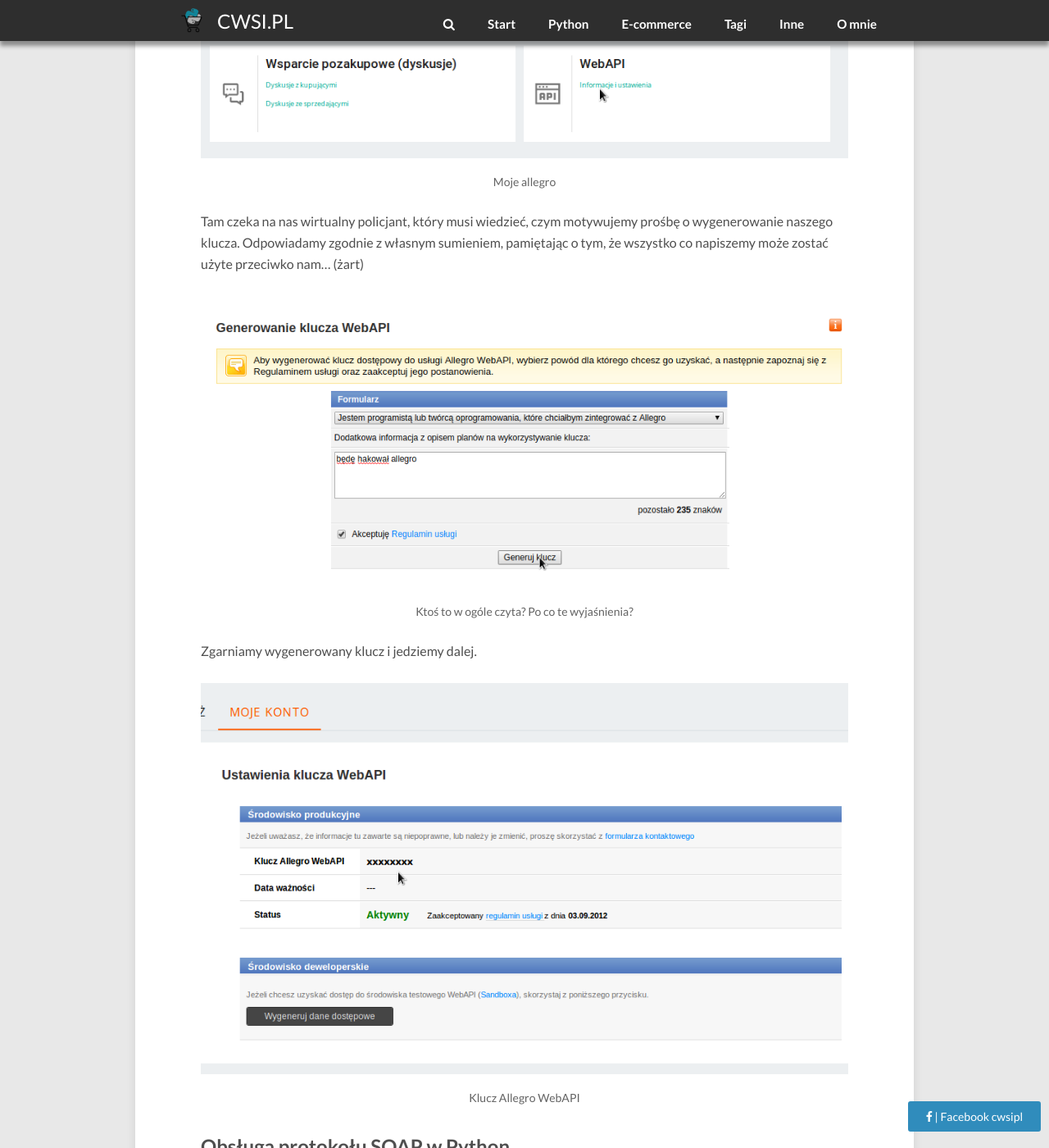
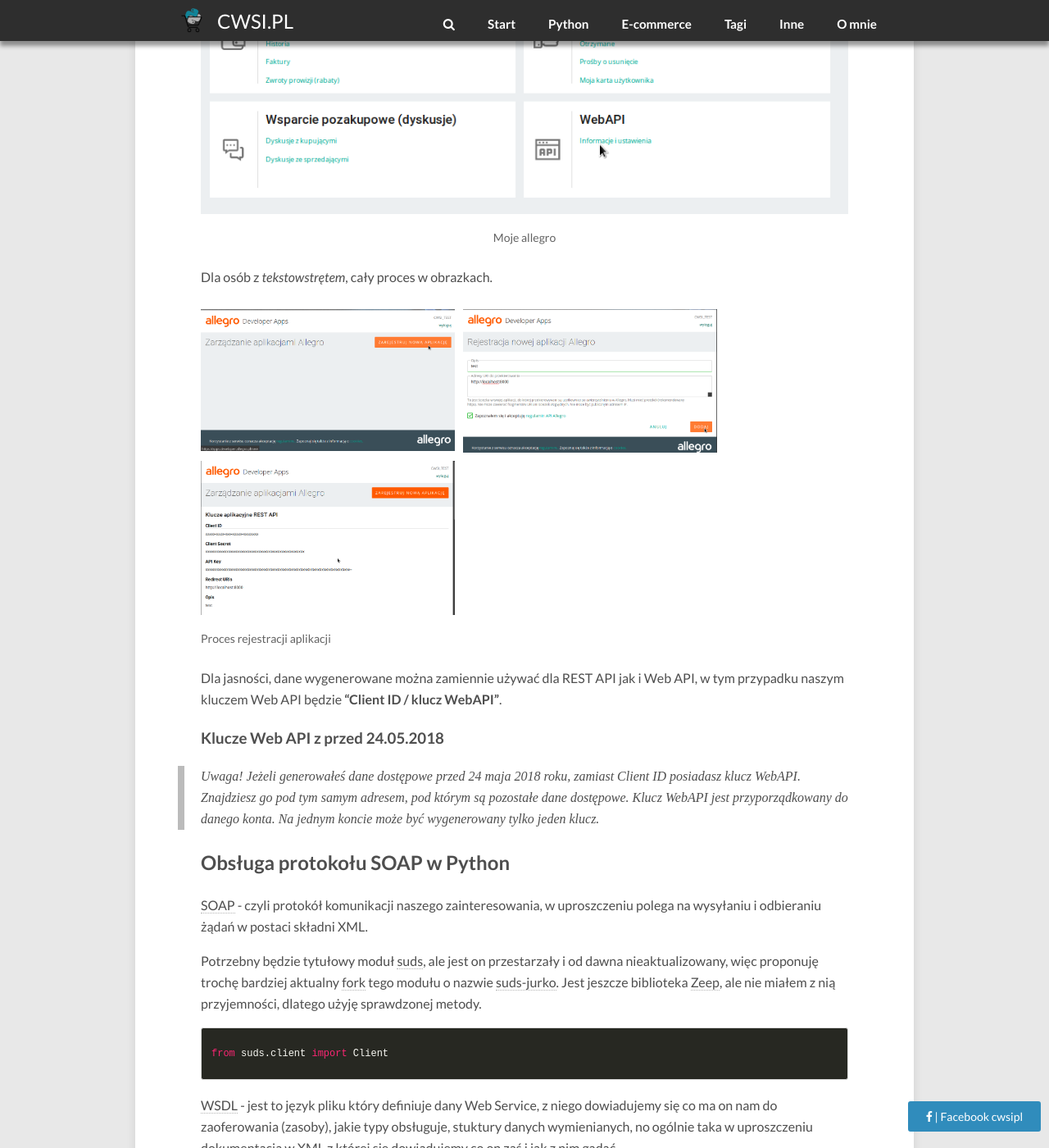
Before and after one commit to chawel/blog-test, a Jekyll site: the page built from _posts/ecommerce/allegro/2018-03-09-podstawy-obslugi-web-api-allegro-pl-web-services-i-modul-suds-jurko-w-pythonie.md, in a window 1280 px wide and 1400 px high, scrolled down 1802 px. Shown: the whole window at 82% size. Built offline with Jekyll 4.4.1, drawn with Linux system fonts in a browser that asks for light colours; nearby versions of some CDN libraries; comment, search, counter and statistics services are not loaded; some of the changed text lies outside the part shown.

Commit message:
Update 2018-03-09-podstawy-obslugi-web-api-allegro-pl-web-services-i-modul-suds-jurko-w-pythonie.md

```diff
--- a/_posts/ecommerce/allegro/2018-03-09-podstawy-obslugi-web-api-allegro-pl-web-services-i-modul-suds-jurko-w-pythonie.md
+++ b/_posts/ecommerce/allegro/2018-03-09-podstawy-obslugi-web-api-allegro-pl-web-services-i-modul-suds-jurko-w-pythonie.md
@@ -26,28 +26,29 @@
 
 
 ## Uzyskanie klucza Web API.
+**Update 16-07-2018!**
+
 Zanim zaczniemy, musimy uzyskać klucz Web API z panelu naszego konta na Allegro.pl. Służy on do identyfikacji podczas komunikacji, ale nie jest to uwierzytelnienie (od tego będzie id sesji).
 
-Logujemy się na nasze konto w Allegro.pl, następnie przechodzimy do zakładki *Moje konto*, tam na dole na ekranie głównym odnajdujemy sekcję *WebAPI*, a w niej odnośnik [Informacje i ustawienia](https://allegro.pl/myaccount/webapi.php)
+Logujemy się na nasze konto w Allegro.pl, następnie przechodzimy do zakładki *Moje konto*, tam na dole na ekranie głównym odnajdujemy sekcję *WebAPI*, a w niej odnośnik [Informacje i ustawienia](https://allegro.pl/myaccount/webapi.php) lub od razu do panelu [Zarządzanie aplikacjami Allegro](https://apps.developer.allegro.pl)
 
 <figure class="center">
 	<img src='{{ site.url }}/images/allegro/allegro_mojeallegro.png' alt="">
 	<figcaption>Moje allegro</figcaption>
 </figure>
 
-Tam czeka na nas wirtualny policjant, który musi wiedzieć, czym motywujemy prośbę o wygenerowanie naszego klucza. Odpowiadamy zgodnie z własnym sumieniem, pamiętając o tym, że wszystko co napiszemy może zostać użyte przeciwko nam... (żart)
+Dla osób z *tekstowstrętem*, cały proces w obrazkach.
+{% capture images %}
+	/images/allegro/allegro_rest_reg1.png
+	/images/allegro/allegro_rest_reg2.png
+	/images/allegro/allegro_rest_reg3.png
+{% endcapture %}
+{% include gallery images=images caption="Proces rejestracji aplikacji" cols=2 %}
 
-<figure class="center">
-	<img src='{{ site.url }}/images/allegro/allegro_webapikey_gen.png' alt="">
-	<figcaption>Ktoś to w ogóle czyta? Po co te wyjaśnienia?</figcaption>
-</figure>
+Dla jasności, dane wygenerowane można zamiennie używać dla REST API jak i Web API, w tym przypadku naszym kluczem Web API będzie **"Client ID / klucz WebAPI"**.
 
-Zgarniamy wygenerowany klucz i jedziemy dalej.
-
-<figure class="center">
-	<img src='{{ site.url }}/images/allegro/allegro_webapikey.png' alt="">
-	<figcaption>Klucz Allegro WebAPI</figcaption>
-</figure>
+### Klucze Web API z przed 24.05.2018
+>Uwaga! Jeżeli generowałeś dane dostępowe przed 24 maja 2018 roku, zamiast Client ID posiadasz klucz WebAPI. Znajdziesz go pod tym samym adresem, pod którym są pozostałe dane dostępowe. Klucz WebAPI jest przyporządkowany do danego konta. Na jednym koncie może być wygenerowany tylko jeden klucz.
 
 ## Obsługa protokołu SOAP w Python
 
```
